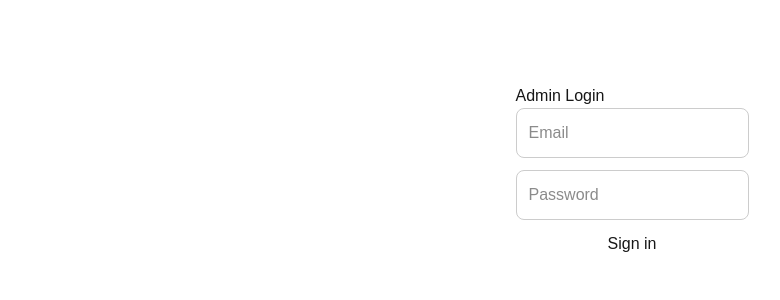
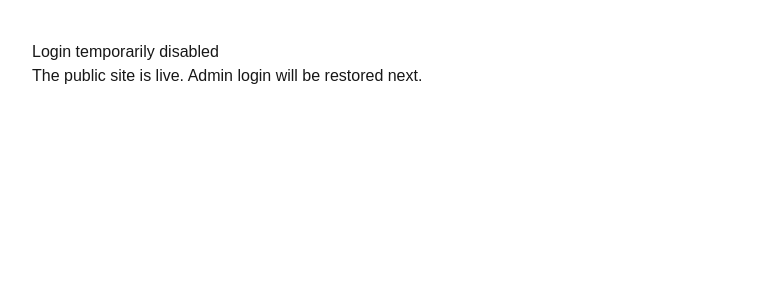
Before and after one commit to andyh155/Worcester-Golf-Tour-App, a Next.js app: page /login in a window 1280 px wide. Shown: the top 300 px of the page, without its empty margins (8-788 px from the left). Built offline with nearby package versions, Linux system fonts and the light colour scheme; no server answers.

Commit message:
temporarily disable admin and login

```diff
--- a/app/login/page.tsx
+++ b/app/login/page.tsx
@@ -1,64 +1,8 @@
-"use client";
-
-import { useState } from "react";
-import { useRouter } from "next/navigation";
-import { createClient } from "@/src/lib/supabase/client";
-
 export default function LoginPage() {
-  const supabase = createClient();
-  const router = useRouter();
-
-  const [email, setEmail] = useState("");
-  const [password, setPassword] = useState("");
-  const [message, setMessage] = useState("");
-  const [loading, setLoading] = useState(false);
-
-  async function handleLogin(e: React.FormEvent) {
-    e.preventDefault();
-    setMessage("");
-    setLoading(true);
-
-    const { error } = await supabase.auth.signInWithPassword({
-      email,
-      password,
-    });
-
-    if (error) {
-      setMessage(error.message);
-      setLoading(false);
-      return;
-    }
-
-    router.replace("/");
-    router.refresh();
-  }
-
   return (
-    <main style={{ maxWidth: 420, margin: "60px auto", padding: 24 }}>
-      <h1>Admin Login</h1>
-
-      <form onSubmit={handleLogin} style={{ display: "grid", gap: 12 }}>
-        <input
-          value={email}
-          onChange={(e) => setEmail(e.target.value)}
-          placeholder="Email"
-          style={{ padding: 12, border: "1px solid #ccc", borderRadius: 8 }}
-        />
-
-        <input
-          type="password"
-          value={password}
-          onChange={(e) => setPassword(e.target.value)}
-          placeholder="Password"
-          style={{ padding: 12, border: "1px solid #ccc", borderRadius: 8 }}
-        />
-
-        <button type="submit" disabled={loading}>
-          {loading ? "Signing in..." : "Sign in"}
-        </button>
-
-        {message && <p>{message}</p>}
-      </form>
+    <main style={{ padding: 40, fontFamily: "Arial, sans-serif" }}>
+      <h1>Login temporarily disabled</h1>
+      <p>The public site is live. Admin login will be restored next.</p>
     </main>
   );
 }
```
